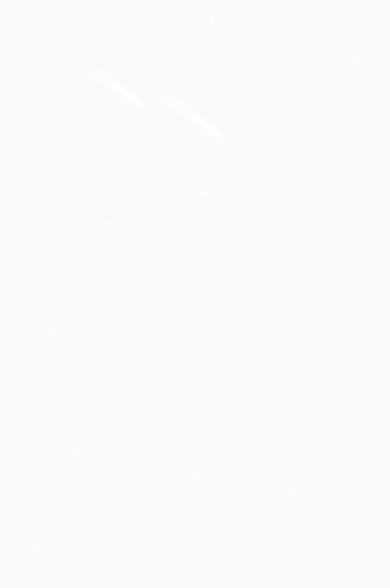
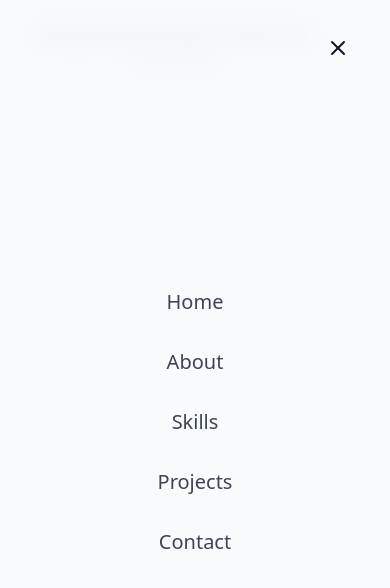
Before and after one commit to dean-fahreza/portfolio-website, a React (Vite) app: page / in a window 390 px wide. Shown: the top 588 px of the page. Built offline with nearby package versions, Linux system fonts and the light colour scheme.

Commit message:
add: Menambahkan file ke dalam repositori

```diff
--- /dev/null
+++ b/src/components/Navbar.jsx
@@ -0,0 +1,73 @@
+import { cn } from '@/lib/utils';
+import { Menu, X } from 'lucide-react';
+import { useEffect, useState } from "react";
+
+
+const navItems = [
+    {name: "Home", href: "#hero"},
+    {name: "About", href: "#about"},
+    {name: "Skills", href: "#skills"},
+    {name: "Projects", href: "#projects"},
+    {name: "Contact", href: "#contact"},
+]
+
+export const Navbar = () => {
+        const [isScrolled, setIsScrolled] = useState(false);
+        const [isMenuOpen, setIsMenuOpen] = useState(true);
+
+        useEffect(() => {
+            // command
+            const handleScroll = () => {
+                setIsScrolled(window.screenY > 10);
+            }
+
+            window.addEventListener('scroll', handleScroll);
+            return () => window.removeEventListener('scroll', handleScroll);
+
+        }, [])
+    return (
+        <nav className={cn(
+            'fixed w-full z-40 transition-all duration-300',
+            isScrolled ? 'py-3 bg-background/80 backdrop-blur-md shadow-xs' : 'py-5')}>
+
+                <div className="container flex items-center justify-between">
+                    <a className="text-xl font-bold text-primary flex items-center" href="#hero">
+                        <span className="relative z-10">
+                            <span className="text-glow text-foreground">Muhammad Dean Fahreza's</span> Portfolio
+                        </span>
+                    </a>
+                    {/* versi desktop/laptop navbar */}
+                    <div className="hidden md:flex space-x-8">
+                        {navItems.map((item, key) => (
+                            <a href={item.href} key={key}
+                            className="text-foreground/80 hover:text-primary transition-colors duration-300">
+                                {item.name}
+                            </a>
+                        ))}
+                    </div>
+
+                    {/* versi mobile navbar */}
+
+                    <button onClick={() => setIsMenuOpen((prev) => !prev)}
+                    className='md:hidden p-2 text-foreground z-50'>
+                        {isMenuOpen ? <X size={24}/> : <Menu size={24}/>}
+                    </button>
+
+                    <div className={cn('fixed inset-0 bg-background/95 backdrop-blur-md z-40 flex flex-col items-center',
+                        'justify-center transition-all duration-300 md:hidden',
+                        isMenuOpen ? 'opacity-100 pointer-events-auto' : 'opacity-0 pointer-events-none'
+                    )}>
+                        <div className="flex flex-col space-y-8 text-xl">
+                        {navItems.map((item, key) => (
+                            <a href={item.href} key={key}
+                            className="text-foreground/80 hover:text-primary transition-colors duration-300"
+                            onClick={() => setIsMenuOpen(false)}>
+                                {item.name}
+                            </a>
+                        ))}
+                    </div>
+                    </div>
+                </div>
+            </nav>
+    );
+};
--- a/src/pages/Home.jsx
+++ b/src/pages/Home.jsx
@@ -1,5 +1,6 @@
-import { StarBackground } from "@/components/StarBackground"
+import { StarBackground } from "../components/StarBackground"
 import { ThemeToggle } from "../components/ThemeToggle"
+import { Navbar } from "../components/Navbar"
 
 export const Home = () => {
     return <div className="min-h-screen bg-background text-foreground overflow-x-hidden">
@@ -10,8 +11,7 @@
         <StarBackground />
 
         {/** Navbar (Navigasi) */}
-
-        {/** Navbar */}
+        <Navbar />
 
         {/** Main Content (konten utama) */}
 
```
